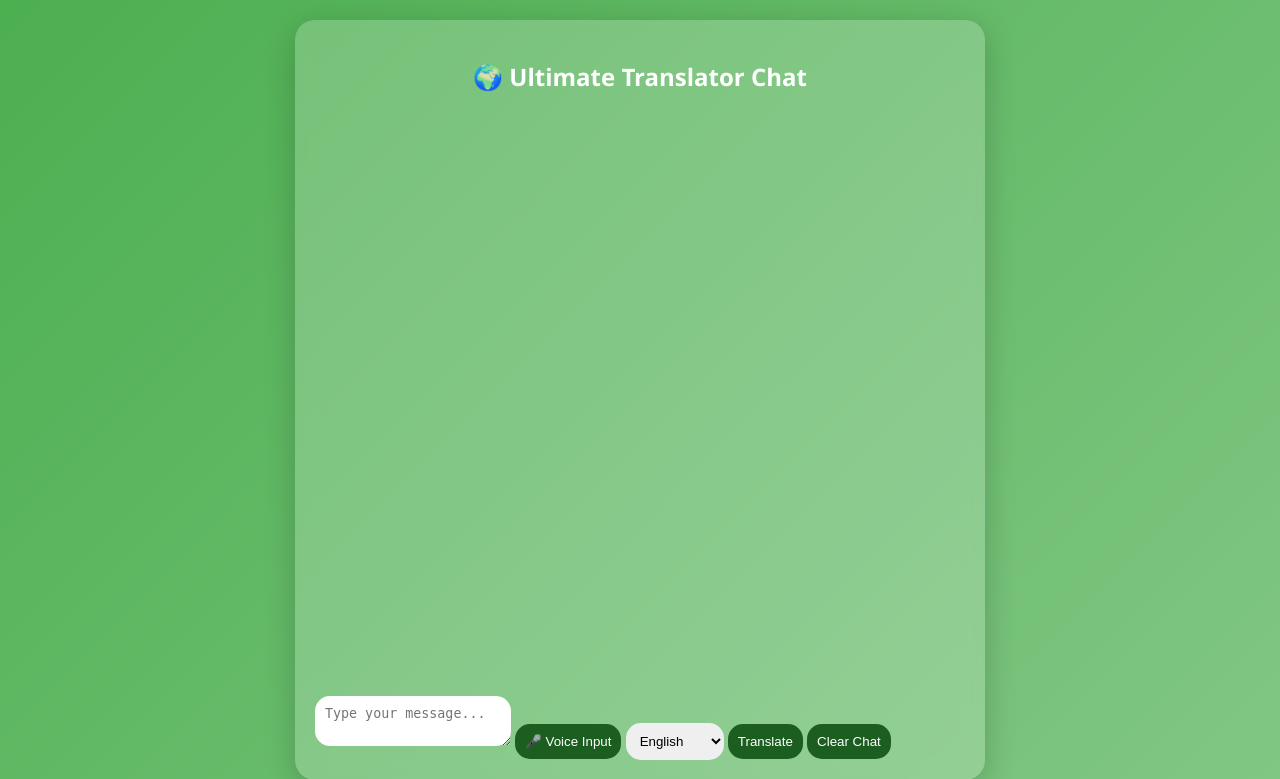
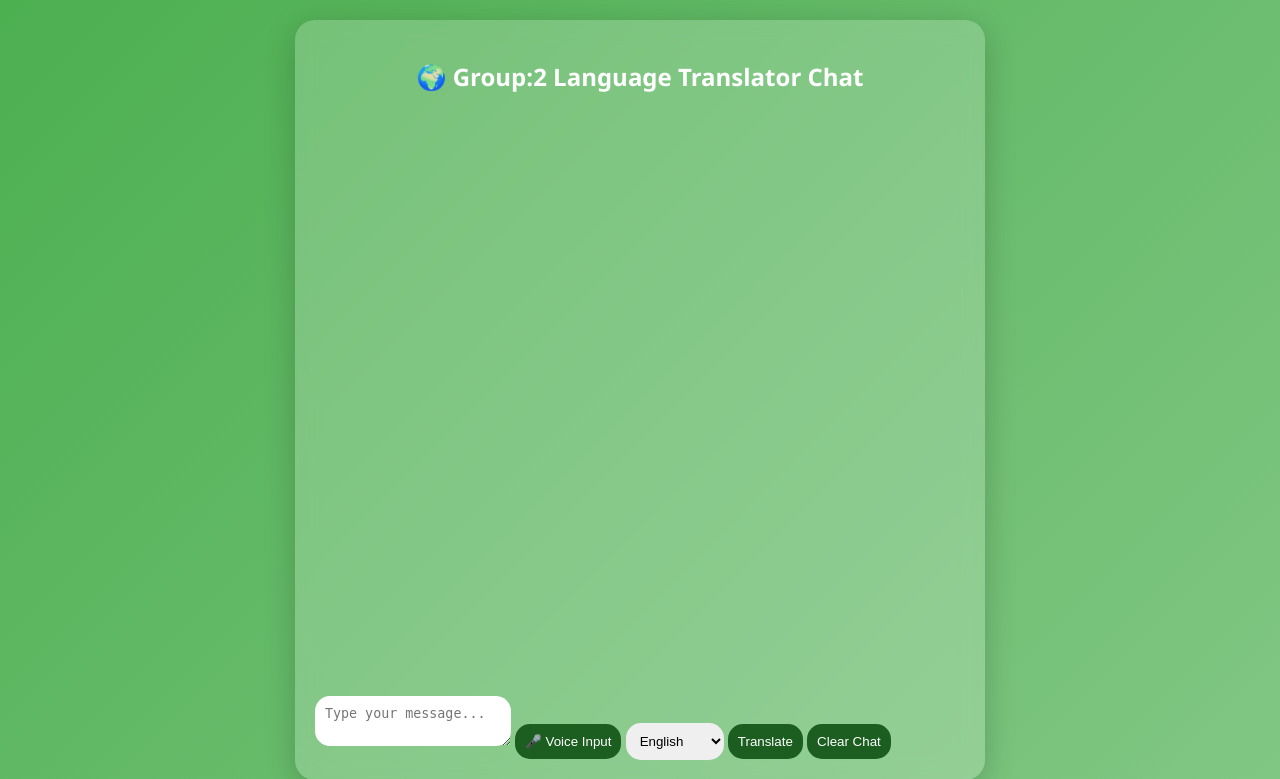
Before and after one commit to marchiecayudong/Language-Translator-Chat, a Flask app: page / in a window 1280 px wide. Shown: the top 779 px of the page. Run offline with Flask 3, Linux system fonts and the light colour scheme.

Commit message:
index.html

```diff
--- a/templates/index.html
+++ b/templates/index.html
@@ -106,7 +106,7 @@ button:hover {
 <body>
 
 <div class="container">
-<h2>🌍 Ultimate Translator Chat</h2>
+<h2>🌍 Group:2 Language Translator Chat</h2>
 
 <div class="chat-box" id="chatBox">
     {% for chat in history %}
```
